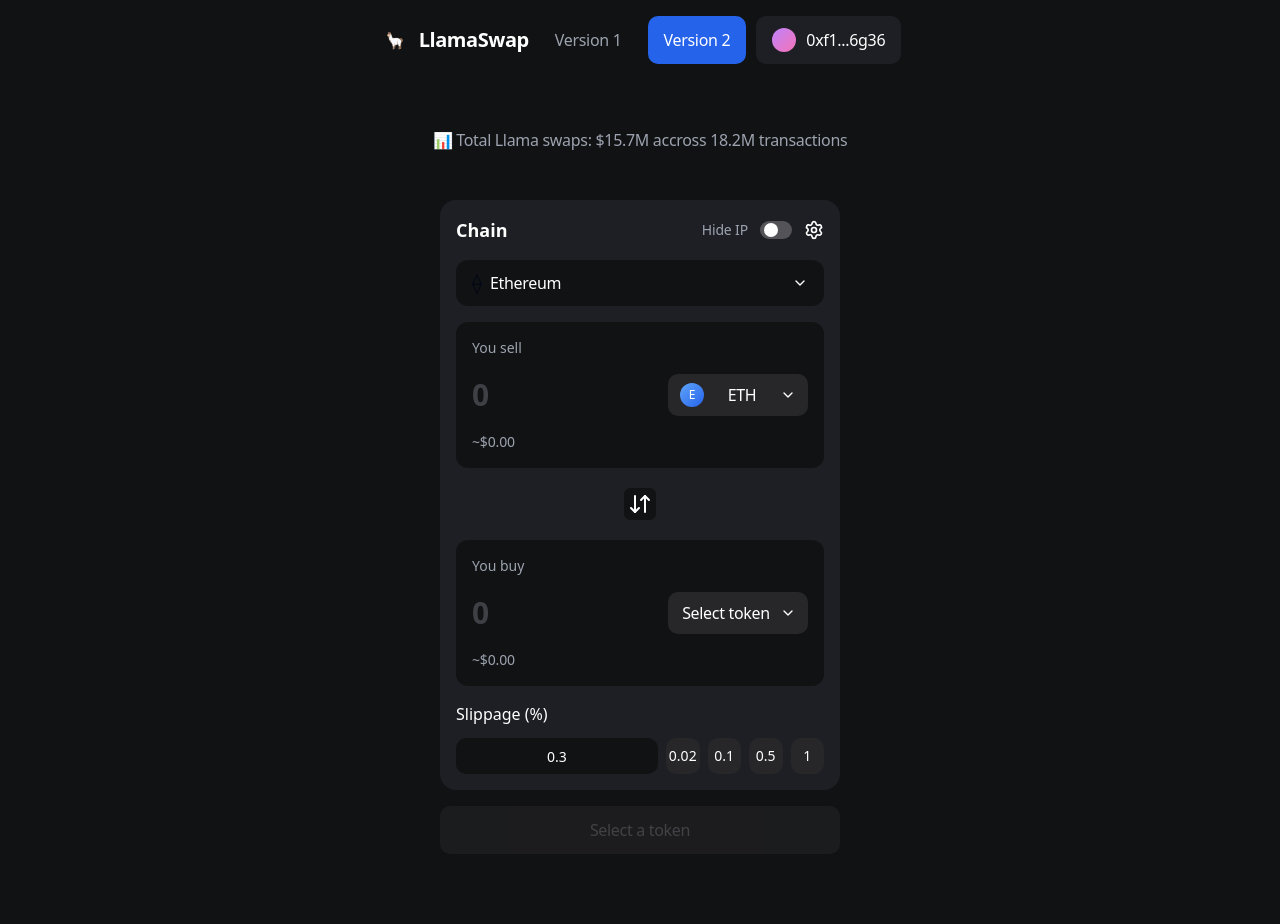
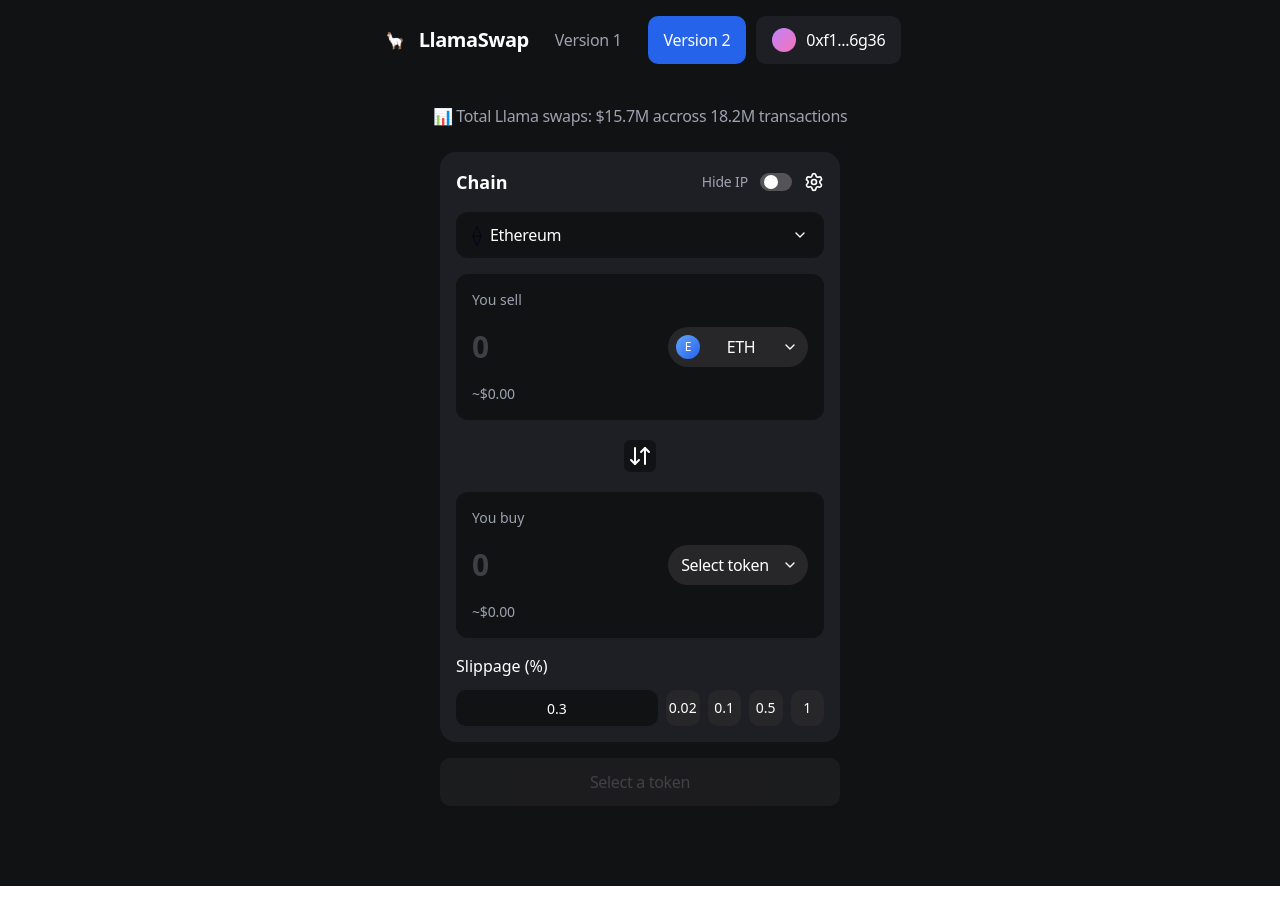
Before and after one commit to alexbeltechi/designwithmeaning, a Next.js app: page /v2 in a window 1280 px wide. Shown: the top 924 px of the page. After the commit the page ends 886 px from the top, so only its background shows below. Built offline with nearby package versions, Linux system fonts and the light colour scheme.

Commit message:
Fix route card styling: only percentage in red, update token selector to rounded-[100px] and h-[40px], adjust spacing to match Figma

```diff
--- a/src/app/v2/page.tsx
+++ b/src/app/v2/page.tsx
@@ -183,8 +183,8 @@
     <div className="min-h-screen bg-[#111213]">
       <Header hideIP={hideIP} onHideIPChange={setHideIP} />
 
-      <main className="w-full px-8 pb-20 pt-12">
-        <div className="max-w-[1143px] mx-auto flex flex-col items-center gap-12">
+      <main className="w-full px-8 pb-20 pt-6">
+        <div className="max-w-[1143px] mx-auto flex flex-col items-center gap-6">
           {/* Announcement Banner */}
           <p className="text-base text-gray-400 leading-6 tracking-[-0.3125px] text-center">
             📊 Total Llama swaps: $15.7M accross 18.2M transactions
--- a/src/components/v2/RouteSelector.tsx
+++ b/src/components/v2/RouteSelector.tsx
@@ -94,9 +94,7 @@
             >
               {/* Route Header */}
               <div className="flex items-center justify-between">
-                <p className={`text-xl font-medium leading-7 tracking-[-0.4395px] ${
-                  !isBestRoute && outputDiff < 0 ? 'text-red-400' : 'text-white'
-                }`}>
+                <p className="text-xl font-medium text-white leading-7 tracking-[-0.4395px]">
                   {route.outputAmount.toFixed(4)} {outputToken}
                 </p>
                 <div className="flex items-center gap-2">
@@ -129,16 +127,12 @@
               <div className="space-y-2">
                 {/* USD Value and Gas */}
                 <div className="flex items-start justify-between">
-                  <p className={`text-sm leading-5 tracking-[-0.1504px] ${
-                    !isBestRoute && outputDiff < 0 ? 'text-red-400' : 'text-gray-400'
-                  }`}>
+                  <p className="text-sm text-gray-400 leading-5 tracking-[-0.1504px]">
                     ≈${route.outputAmountUSD.toFixed(2)} after gas fees
                   </p>
                   <div className="flex items-center gap-1">
                     <Fuel className="w-4 h-4 text-zinc-500" />
-                    <span className={`text-sm leading-5 tracking-[-0.1504px] ${
-                      !isBestRoute && gasDiff > 0 ? 'text-red-400' : 'text-gray-400'
-                    }`}>
+                    <span className="text-sm text-gray-400 leading-5 tracking-[-0.1504px]">
                       ${route.gasUSD.toFixed(4)}
                     </span>
                   </div>
--- a/src/components/v2/TokenInput.tsx
+++ b/src/components/v2/TokenInput.tsx
@@ -125,7 +125,7 @@
         <div className="relative" ref={dropdownRef}>
           <button
             onClick={() => setShowTokenDropdown(!showTokenDropdown)}
-            className="w-[140px] h-[42px] bg-zinc-800 rounded-[10px] px-3 flex items-center gap-2 hover:bg-zinc-700 transition-colors"
+            className="w-[140px] h-[40px] bg-zinc-800 rounded-[100px] pl-2 pr-[10px] flex items-center gap-2 hover:bg-zinc-700 transition-colors"
           >
             {selectedToken ? (
               <>
```
Also changed, not shown: 1 other file (tests, documents, lock files or other folders).
